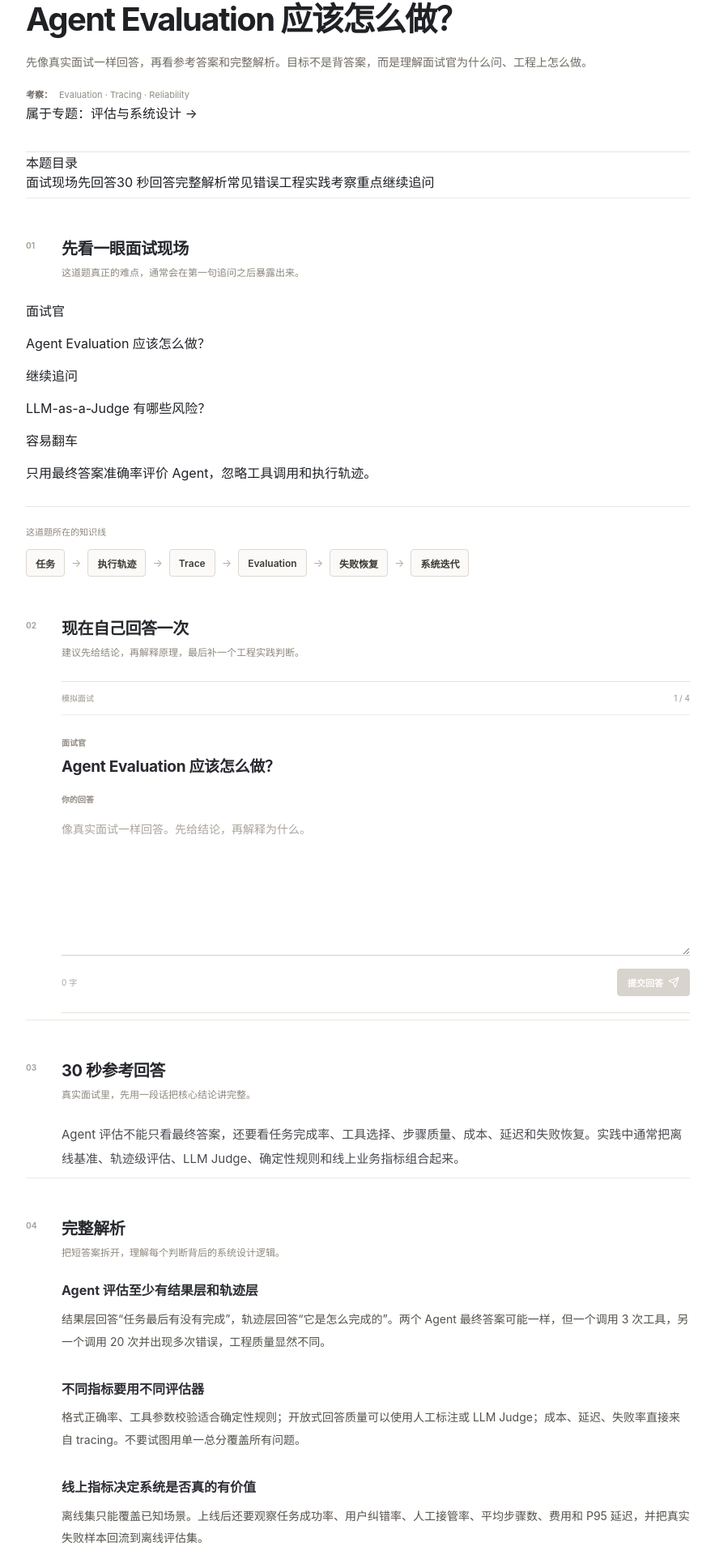
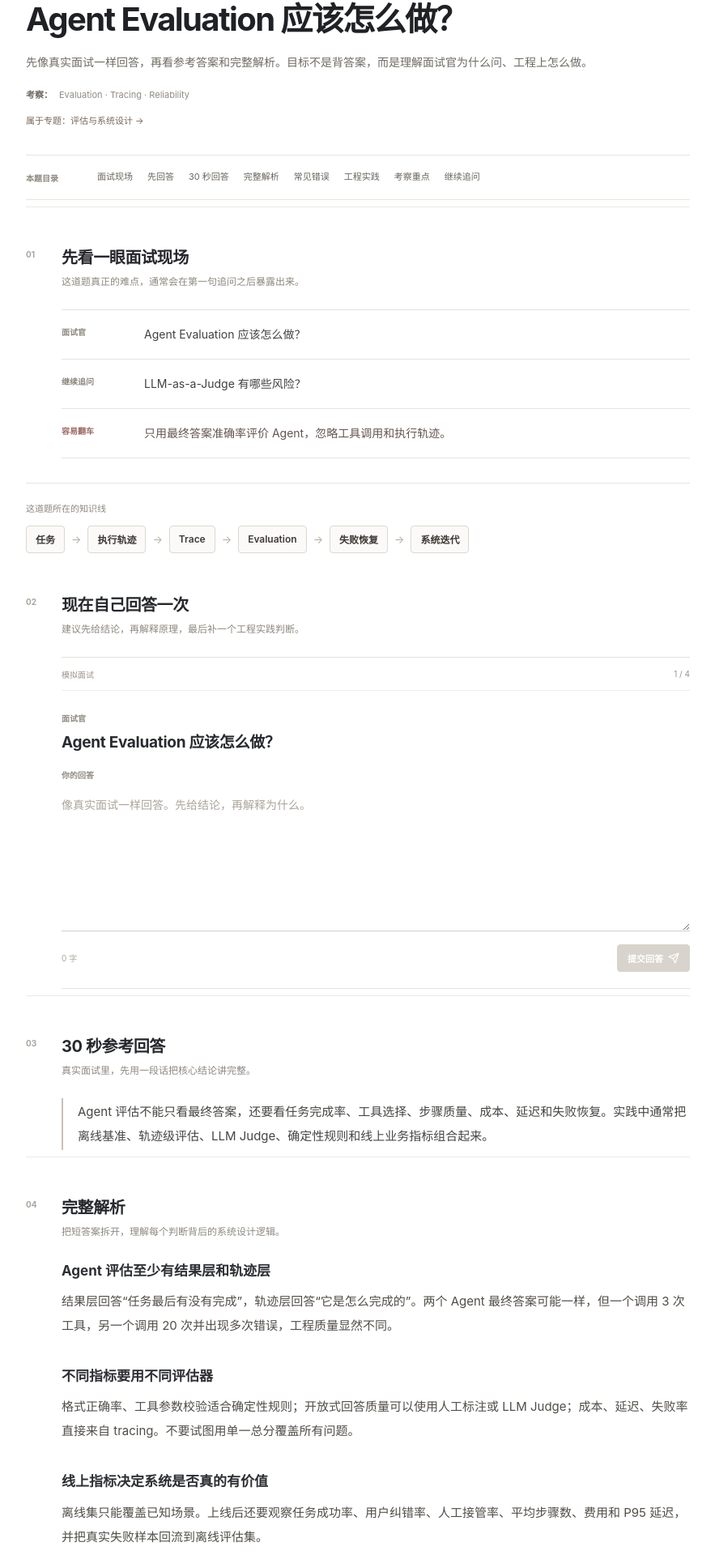
Before and after one commit to 1264585648/interview, a Next.js app: page /questions/agent-evaluation in a window 1280 px wide. Shown: the part 175-2095 px from the top of the page at 81% size, without its empty margins (198-1081 px from the left). Built offline with nearby package versions, Linux system fonts and the light colour scheme.

Commit message:
style: deepen editorial question reading experience

```diff
--- a/app/questions/[slug]/QuestionDetail.module.css
+++ b/app/questions/[slug]/QuestionDetail.module.css
@@ -22,7 +22,7 @@
 }
 
 .header {
-  padding-bottom: 36px;
+  padding-bottom: 34px;
   border-bottom: 1px solid #e8e4de;
 }
 
@@ -82,9 +82,52 @@
   line-height: 1.7;
 }
 
+.topicLink {
+  display: inline-flex;
+  margin-top: 13px;
+  color: #786858;
+  font-size: 11px;
+}
+
+.topicLink:hover {
+  color: #292724;
+}
+
+.toc {
+  display: grid;
+  grid-template-columns: 74px minmax(0, 1fr);
+  gap: 14px;
+  padding: 18px 0;
+  border-bottom: 1px solid #e8e4de;
+}
+
+.toc > span {
+  padding-top: 2px;
+  color: #8d877e;
+  font-size: 10px;
+  font-weight: 650;
+}
+
+.toc > div {
+  display: flex;
+  flex-wrap: wrap;
+  gap: 8px 18px;
+}
+
+.toc a {
+  color: #69635c;
+  font-size: 11px;
+  line-height: 1.6;
+}
+
+.toc a:hover {
+  color: #222428;
+}
+
 .practiceSection,
 .articleSection {
   padding-top: 48px;
+  scroll-margin-top: 82px;
 }
 
 .articleSection {
@@ -122,6 +165,7 @@
   line-height: 1.7;
 }
 
+.scene,
 .answer,
 .deepDive,
 .mistakeList,
@@ -131,32 +175,71 @@
   margin-left: 44px;
 }
 
+.scene {
+  border-top: 1px solid #e8e4de;
+}
+
+.sceneLine,
+.sceneTrap {
+  display: grid;
+  grid-template-columns: 84px minmax(0, 1fr);
+  gap: 18px;
+  padding: 17px 0;
+  border-bottom: 1px solid #e8e4de;
+}
+
+.sceneLine > span,
+.sceneTrap > span {
+  padding-top: 2px;
+  color: #8d877e;
+  font-size: 10px;
+  font-weight: 700;
+}
+
+.sceneLine p,
+.sceneTrap p {
+  margin: 0;
+  color: #41423f;
+  font-size: 14px;
+  line-height: 1.85;
+}
+
+.sceneTrap > span {
+  color: #9b6962;
+}
+
+.sceneTrap p {
+  color: #64544f;
+}
+
 .answer {
   margin-top: 0;
   margin-bottom: 4px;
-  color: #494b50;
+  padding: 2px 0 2px 18px;
+  border-left: 2px solid #c9c1b6;
+  color: #454642;
   font-size: 15px;
   line-height: 2;
 }
 
 .deepDive {
   display: grid;
-  gap: 32px;
+  gap: 34px;
 }
 
 .deepDiveBlock h3 {
-  margin: 0 0 9px;
+  margin: 0 0 10px;
   color: #2d2f34;
-  font-size: 16px;
+  font-size: 17px;
   font-weight: 680;
   line-height: 1.55;
 }
 
 .deepDiveBlock p {
   margin: 0;
-  color: #55514b;
-  font-size: 14px;
-  line-height: 1.98;
+  color: #514d47;
+  font-size: 15px;
+  line-height: 2;
 }
 
 .mistakeList,
@@ -233,6 +316,26 @@
   line-height: 1.8;
 }
 
+.questionFooter {
+  display: flex;
+  justify-content: space-between;
+  gap: 24px;
+  margin-top: 64px;
+  padding-top: 22px;
+  border-top: 1px solid #e8e4de;
+  color: #756f67;
+  font-size: 11px;
+  line-height: 1.6;
+}
+
+.questionFooter span:last-child {
+  text-align: right;
+}
+
+.questionFooter a:hover {
+  color: #272824;
+}
+
 @media (max-width: 720px) {
   .page {
     padding: 22px 0 70px;
@@ -254,6 +357,15 @@
     font-size: 13px;
   }
 
+  .toc {
+    grid-template-columns: 1fr;
+    gap: 8px;
+  }
+
+  .toc > div {
+    gap: 7px 14px;
+  }
+
   .practiceSection,
   .articleSection {
     padding-top: 38px;
@@ -269,6 +381,7 @@
     font-size: 18px;
   }
 
+  .scene,
   .answer,
   .deepDive,
   .mistakeList,
@@ -278,12 +391,19 @@
     margin-left: 34px;
   }
 
+  .sceneLine,
+  .sceneTrap {
+    grid-template-columns: 1fr;
+    gap: 6px;
+  }
+
   .answer {
+    padding-left: 14px;
     font-size: 14px;
   }
 
   .deepDive {
-    gap: 24px;
+    gap: 26px;
   }
 
   .deepDiveBlock h3 {
@@ -294,7 +414,18 @@
   .mistakeList li,
   .practiceList li,
   .keyPoints p,
-  .followUps p {
+  .followUps p,
+  .sceneLine p,
+  .sceneTrap p {
     font-size: 13px;
   }
+
+  .questionFooter {
+    align-items: flex-start;
+    flex-direction: column;
+  }
+
+  .questionFooter span:last-child {
+    text-align: left;
+  }
 }
```
